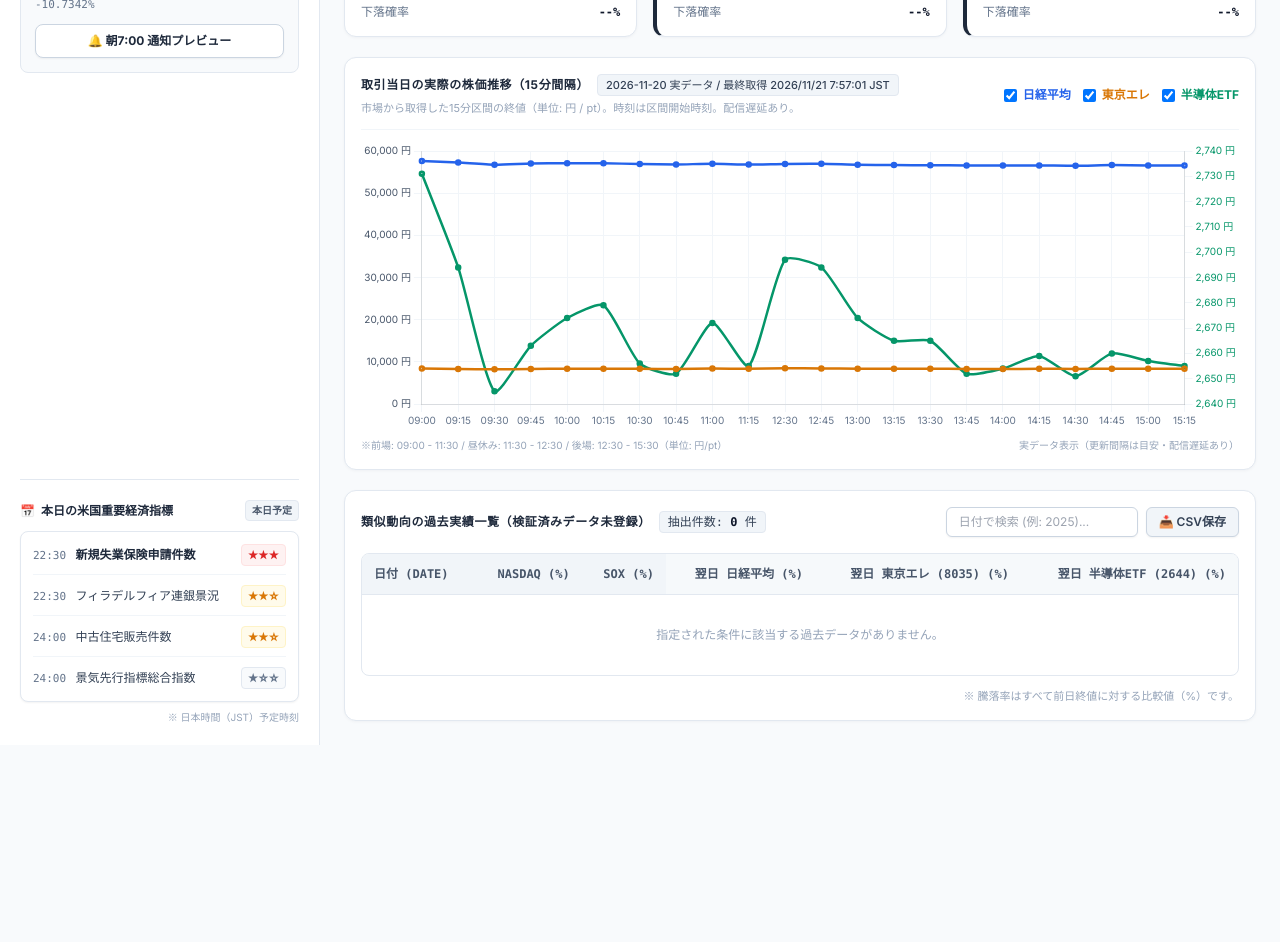
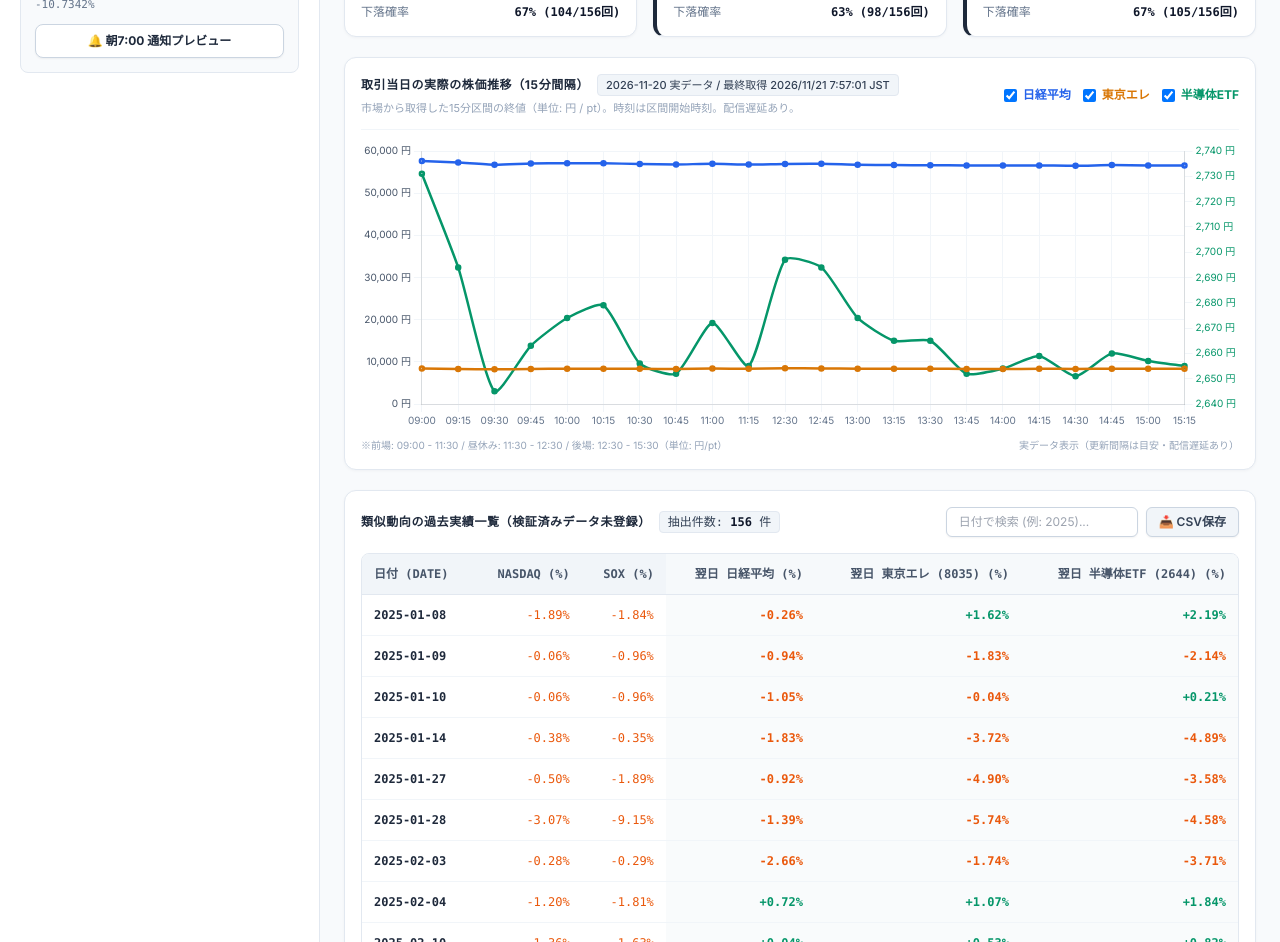
Before and after one commit to yuuki-03/us-jp-15m-app, a plain HTML site: page index.html in a window 1280 px wide. Shown: the part 299-1241 px from the top of the page. Before the commit the page ends 1044 px from the top, so only its background shows below. Drawn offline with nearby package versions, Linux system fonts and the light colour scheme.

Commit message:
Update index.html

```diff
--- a/index.html
+++ b/index.html
@@ -812,10 +812,11 @@ async function loadHistory() {
     document.getElementById('toggleSemi').addEventListener('change', refreshData);
 
     // 初期実行
-    window.addEventListener('DOMContentLoaded', () => {
-      loadMarket();
-      setInterval(loadMarket, 60 * 1000);
-    });
+window.addEventListener('DOMContentLoaded', () => {
+  loadHistory();
+  loadMarket();
+  setInterval(loadMarket, 60 * 1000);
+});
   </script>
 </body>
 </html>
```
